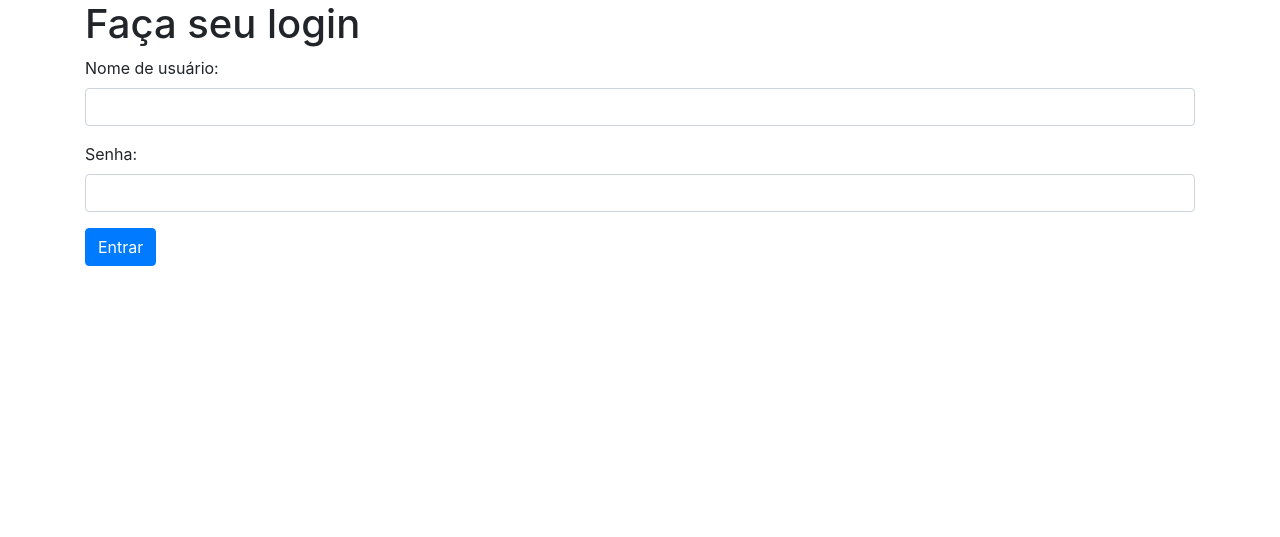
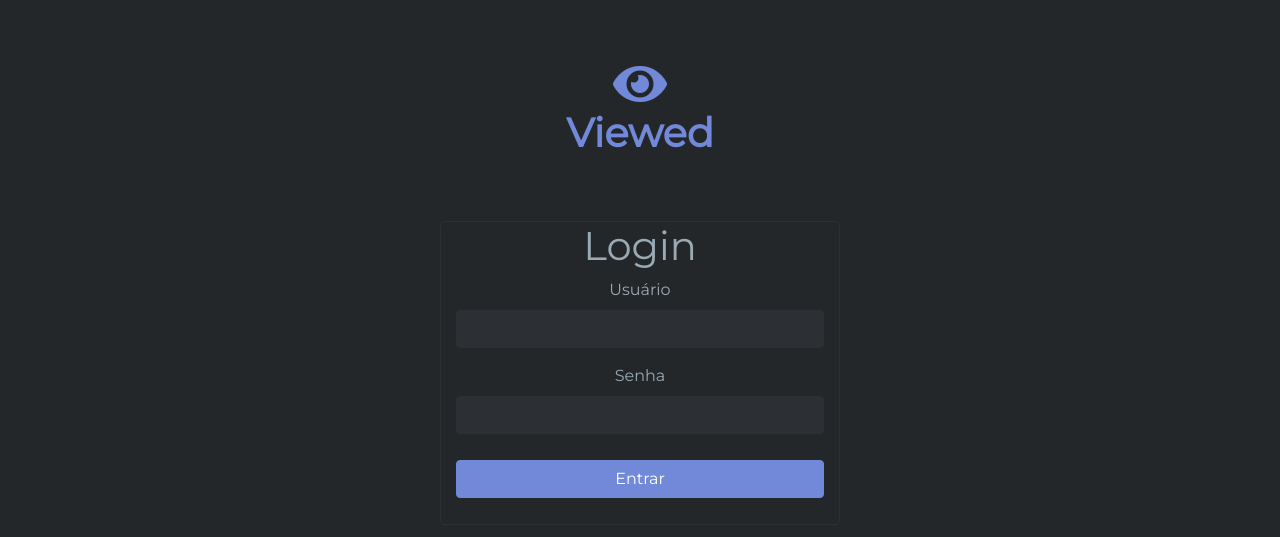
Before and after one commit to gabrieljm/viewed, a Flask app: page /login in a window 1280 px wide. Shown: the top 537 px of the page. Run offline with Flask 2, Linux system fonts and the light colour scheme; some libraries are stand-ins or nearby versions.

Commit message:
tela de login

```diff
--- a/dao.py
+++ b/dao.py
@@ -1,4 +1,4 @@
-from models import Usuario, Midia, Temporada, Episodio, Favorito, Visto
+from models import Usuario, Midia, Episodio, Favorito, Visto
 
 SQL_DELETA_MIDIA = 'DELETE from midia where id = %s'
 SQL_MIDIA_POR_ID = 'SELECT * from midia where id = %s'
@@ -11,6 +11,11 @@ SQL_CRIA_EPISODIO = 'INSERT into episodio (midiaId, temporadaId, id, nome) value
 SQL_ATUALIZA_EPISODIO = 'UPDATE episodio SET nome=%s WHERE midiaId=%s AND temporadaId=%s and id=%s'
 SQL_DELETA_EPISODIO = 'DELETE FROM episodio where midiaId = %s AND temporadaId = %s AND id = %s'
 SQL_EPISODIO_POR_ID = 'SELECT nome FROM episodio WHERE midiaId=%s AND temporadaId=%s AND id=%s'
+SQL_CRIA_VISTO = 'INSERT INTO visto (usuarioId, midiaId, temporadaId, episodioId) values (%s, %s, %s, %s)'
+SQL_BUSCA_VISTO = 'SELECT * FROM visto WHERE usuarioId=%s AND midiaId=%s AND temporadaId=%s AND episodioId=%s'
+SQL_BUSCA_VISTO_POR_TEMPORADA = 'SELECT * FROM visto WHERE usuarioId=%s AND midiaId=%s AND temporadaId=%s'
+SQL_BUSCA_VISTO_POR_MIDIA = 'SELECT usuarioId, midiaId, temporadaId, episodioId FROM visto WHERE usuarioId=%s AND midiaId=%s'
+SQL_DELETA_VISTO = 'DELETE FROM visto WHERE usuarioId=%s AND midiaId=%s AND temporadaId=%s AND episodioId=%s'
 
 
 class MidiaDao:
@@ -103,6 +108,46 @@ class EpisodioDao:
         self.__db.connection.commit()
 
 
+class VistoDao:
+    def __init__(self, db):
+        self.__db = db
+
+    def marcar_visto(self, visto):
+        cursor = self.__db.connection.cursor()
+
+        cursor.execute(SQL_BUSCA_VISTO, (
+            visto.usuarioId,
+            visto.midiaId,
+            visto.temporadaId,
+            visto.episodioId
+        ))
+        vistoExiste = cursor.fetchone()
+        if vistoExiste:
+            cursor.execute(SQL_DELETA_VISTO, (
+                visto.usuarioId,
+                visto.midiaId,
+                visto.temporadaId,
+                visto.episodioId
+            ))
+        else:
+            cursor.execute(SQL_CRIA_VISTO, (
+                visto.usuarioId,
+                visto.midiaId,
+                visto.temporadaId,
+                visto.episodioId
+            ))
+        self.__db.connection.commit()
+
+    def buscarPorMidia(self, usuarioId, midiaId):
+        cursor = self.__db.connection.cursor()
+        cursor.execute(SQL_BUSCA_VISTO_POR_MIDIA, (
+            usuarioId,
+            midiaId
+        ))
+        vistos = traduz_vistos(cursor.fetchall())
+        return vistos
+
+
 class UsuarioDao:
     def __init__(self, db):
         self.__db = db
@@ -127,5 +172,11 @@ def traduz_episodios(episodios):
     return list(map(cria_episodio_com_tupla, episodios))
 
 
+def traduz_vistos(vistos):
+    def cria_visto_com_tupla(tupla):
+        return Visto(tupla[0], tupla[1], tupla[2], tupla[3])
+    return list(map(cria_visto_com_tupla, vistos))
+
+
 def traduz_usuario(tupla):
     return Usuario(tupla[0], tupla[1], tupla[2], tupla[3])
--- a/templates/editar.html
+++ b/templates/editar.html
@@ -29,7 +29,7 @@
                   </div>
                   <div class="form-group">
                       <label for="sinopse">Sinopse</label>
-                      <input type="text" id="sinopse" name="sinopse" class="form-control" value="{{ midia.sinopse }}">
+                      <textarea type="text" id="sinopse" name="sinopse" class="form-control">{{ midia.sinopse }}</textarea>
                   </div>
                   <div class="form-group">
                       <label for="temporadas">Temporadas</label>
--- a/templates/login.html
+++ b/templates/login.html
@@ -3,11 +3,18 @@
   <head>
     <meta charset="utf-8">
     <meta name="viewport" content="width=device-width, initial-scale=1">
-    <title>Jogoteca</title>
+    <title>Viewed</title>
     <link rel="stylesheet" href="{{ url_for('static', filename='bootstrap.css') }}">
+    <link rel="stylesheet" href="{{ url_for('static', filename='app.css') }}">
+    <link href="https://fonts.googleapis.com/css?family=Montserrat" rel="stylesheet">
+    <link rel="stylesheet" href="https://use.fontawesome.com/releases/v5.1.0/css/all.css" integrity="sha384-lKuwvrZot6UHsBSfcMvOkWwlCMgc0TaWr+30HWe3a4ltaBwTZhyTEggF5tJv8tbt" crossorigin="anonymous">
   </head>
   <body>
-    <div class="container">
+    <div class="logo">
+        <i class="fas fa-eye fa-3x nav-logo"></i>
+        <h1 class="nav-logo-title">Viewed</h1>
+    </div>
+    <div class="container app-body">
         {% with messages = get_flashed_messages() %}
             {% if messages %}
                 <ul id="messages" class="list_unstyled">
@@ -18,13 +25,68 @@
             {% endif %}
         {% endwith %}
 
-        <h1>Faça seu login</h1>
+        <h1>Login</h1>
         <form method="POST" action="{{ url_for('autenticar') }}">
             <input type="hidden" name="proxima" value="{{ proxima or url_for('index') }}" />
-            <p><label>Nome de usuário:</label> <input class="form-control" type="text" name="usuario" required></p>
-            <p><label>Senha:</label> <input class="form-control" type="password" name="senha" required></p>
-            <p><button class="btn btn-primary" type="submit">Entrar</button></p>
+            <p><label>Usuário</label> <input class="form-control" type="text" name="usuario" required></p>
+            <p><label>Senha</label> <input class="form-control" type="password" name="senha" required></p>
+            <p><button class="btn btn-primary botao" type="submit">Entrar</button></p>
         </form>
     </div>
 </body>
+<style>
+    body {
+        background-color: #23272a;
+    }
+    .app-body {
+        background-color: #23272a;
+        width: 400px;
+        margin: 5% auto 0;
+        border: 1px solid #2c2f33;
+    }
+    h1, h3, h5 {
+        color: #99aab5;
+        text-align: center;
+    }
+    label {
+        color: #99aab5;
+        text-align: center;
+        width: 100%;
+    }
+    .botao {
+        color: #ffffff;
+        background-color: #7289da;
+        border-color: #7289da;
+        width: 100%;
+        margin-top: 10px;
+    }
+    .botao:hover {
+        background-color: #7289da;
+        border-color: #ffffff;
+    }
+    input {
+        background: #2c2f33 !important;
+        border-color: #2c2f33 !important;
+        color: #99aab5 !important;
+        text-align: center;
+    }
+    input:focus, textarea:focus {
+        border-color: #7289da !important;
+        box-shadow: 0 0 0 0 !important
+    }
+    .nav-logo {
+        color: #7289da;
+        display: inline-block;
+        margin-top: 50px;
+        width: 100%;
+        text-align: center;
+    }
+    .nav-logo-title {
+        color: #7289da;
+        font-weight: bold;
+    }
+    .logo {
+
+    }
+</style>
 </html>
--- a/templates/novo.html
+++ b/templates/novo.html
@@ -28,7 +28,7 @@
           </div>
           <div class="form-group">
               <label for="sinopse">Sinopse</label>
-              <input type="text" id="sinopse" name="sinopse" class="form-control">
+              <textarea type="text" id="sinopse" name="sinopse" class="form-control"></textarea>
           </div>
           <div class="form-group">
               <label for="temporadas">Temporadas</label>
--- a/templates/template.html
+++ b/templates/template.html
@@ -64,12 +64,12 @@
         background-color: #7289da;
         border-color: #ffffff;
     }
-    input {
+    input, textarea {
         background: #2c2f33 !important;
         border-color: #2c2f33 !important;
         color: #99aab5 !important;
     }
-    input:focus {
+    input:focus, textarea:focus {
         border-color: #7289da !important;
         box-shadow: 0 0 0 0 !important
     }
--- a/views.py
+++ b/views.py
@@ -1,12 +1,13 @@
 from flask import render_template, request, redirect, session, flash, url_for, send_from_directory
-from models import Midia, Episodio
-from dao import MidiaDao, EpisodioDao, UsuarioDao
+from models import Midia, Episodio, Visto
+from dao import MidiaDao, EpisodioDao, VistoDao, UsuarioDao
 import time
 from helpers import deleta_arquivo, recupera_imagem
 from viewed import db, app
 
 midia_dao = MidiaDao(db)
 episodio_dao = EpisodioDao(db)
+visto_dao = VistoDao(db)
 usuario_dao = UsuarioDao(db)
 
 @app.route('/')
@@ -60,8 +61,21 @@ def editar(id):
         episodios = episodio_dao.listar(id, temporadaId)
         temporadas.append(episodios)
 
+    vistos = visto_dao.buscarPorMidia(session['usuario_logado'], midia.id)
+    print(vistos)
+
     nome_imagem = recupera_imagem(id)
-    return render_template('editar.html', titulo='Editando Mídia', midia=midia, temporadas=temporadas, capa_midia=nome_imagem or 'capa_padrao.jpg')
+
+    if session['tipo_usuario'] == 'A':
+        return render_template('editar.html', titulo='Editando Mídia', midia=midia, temporadas=temporadas, capa_midia=nome_imagem or 'capa_padrao.jpg')
+    return render_template('editarUser.html', titulo=midia.titulo, midia=midia, temporadas=temporadas, vistos=vistos, capa_midia=nome_imagem or 'capa_padrao.jpg')
+
+
+@app.route('/visto/<string:usuarioId>/<string:midiaId>/<string:temporadaId>/<string:id>')
+def visto(usuarioId, midiaId, temporadaId, id):
+    visto = Visto(usuarioId, midiaId, temporadaId, id)
+    visto_dao.marcar_visto(visto)
+    return redirect(url_for('editar', id=midiaId))
 
 
 @app.route('/atualizar', methods=['POST',])
```
Also changed, not shown: banco_viewed.sql (+0 -7 lines), models.py (+4 -7 lines), templates/editarUser.html (added, +110 -0 lines).
